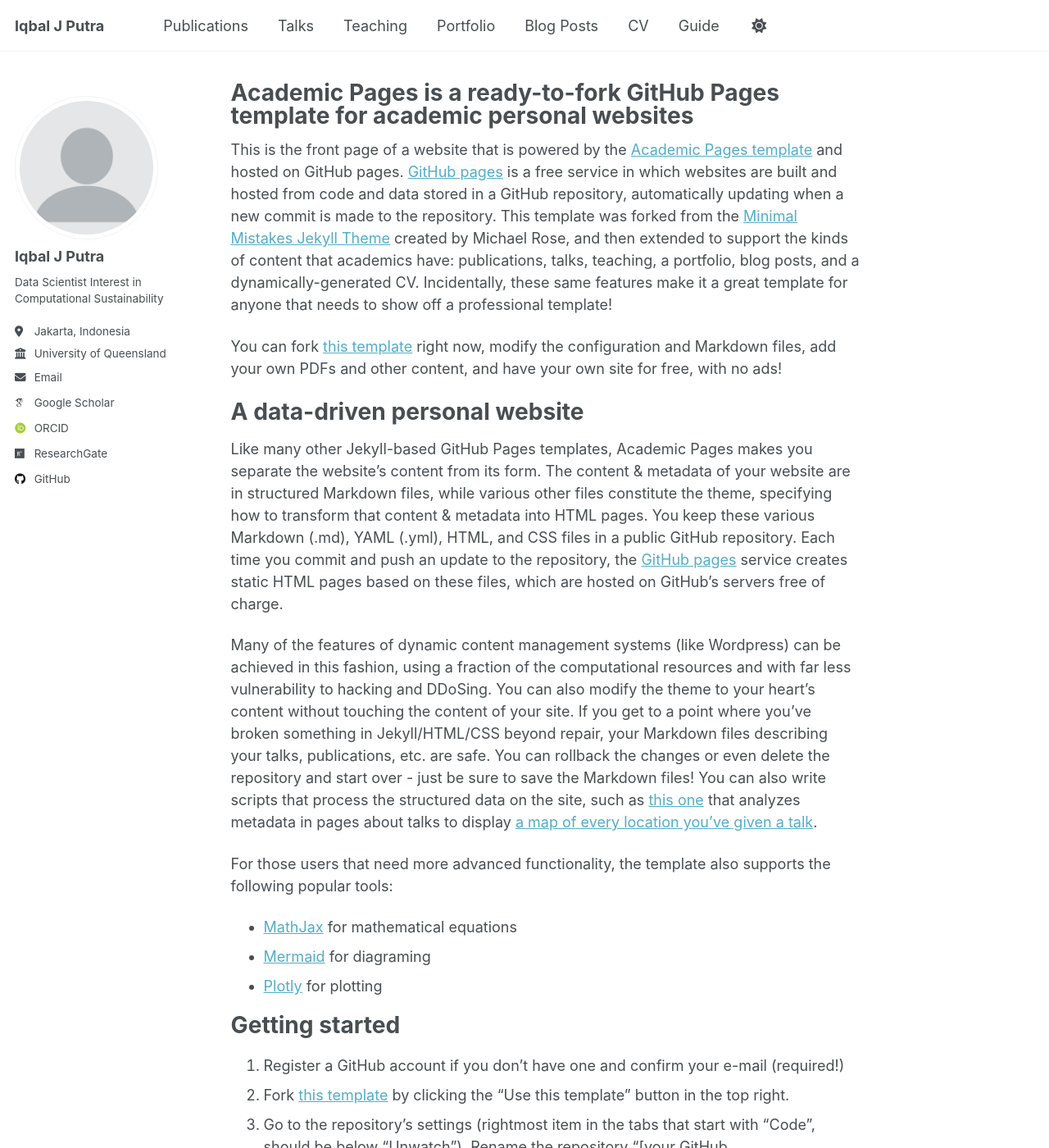
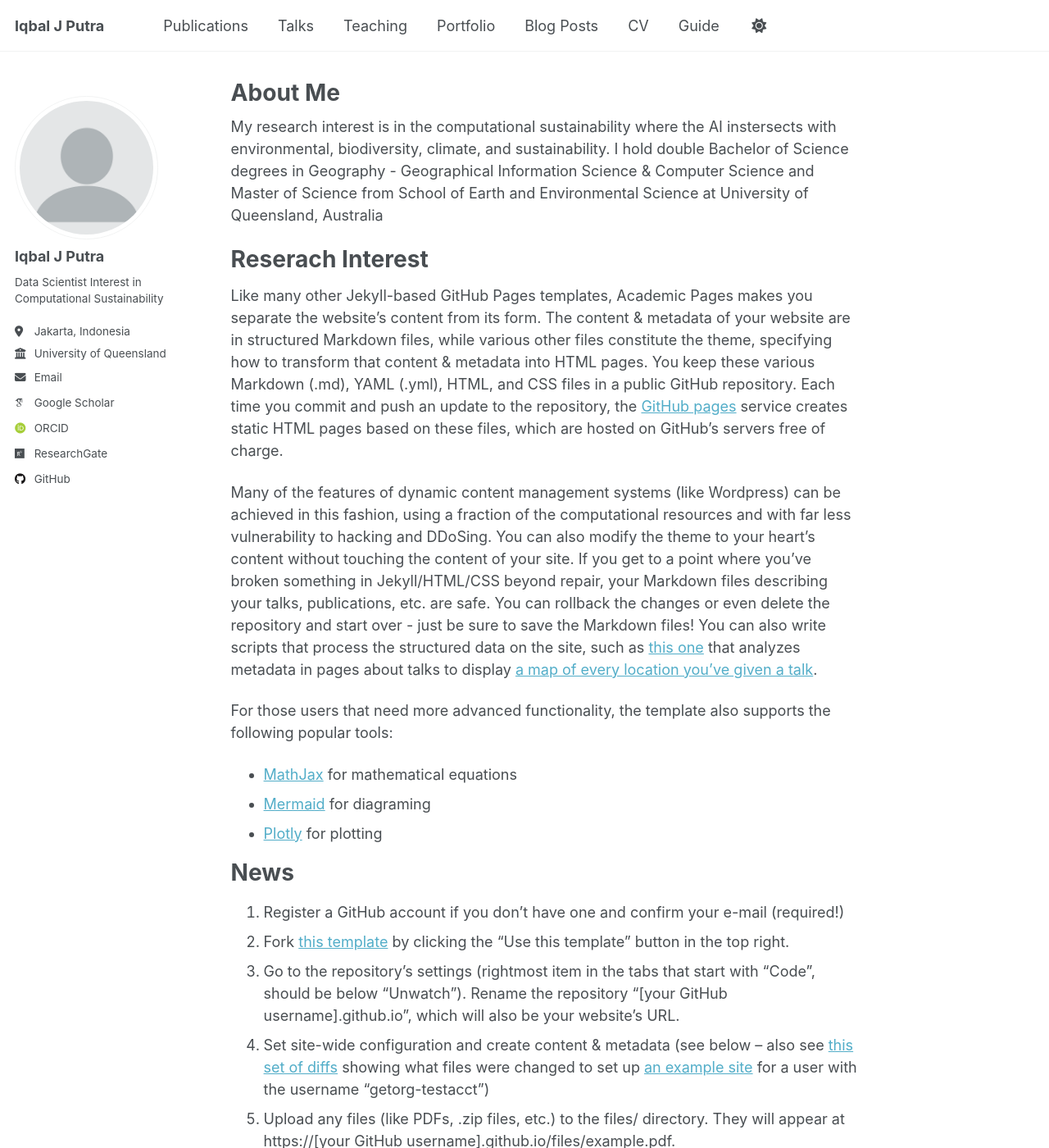
Before and after one commit to iqbal1201/iqbal1201.github.io, a Jekyll site: the page built from _pages/about.md, in a window 1280 px wide and 1400 px high. Shown: the whole window at 82% size. Built offline with Jekyll 4.4.1, drawn with Linux system fonts in a browser that asks for light colours; some web fonts are replaced; a script that is not in the unit is left out.

Commit message:
Edit profile content

```diff
--- a/_pages/about.md
+++ b/_pages/about.md
@@ -1,17 +1,16 @@
 ---
 permalink: /
-title: "Academic Pages is a ready-to-fork GitHub Pages template for academic personal websites"
+title: "About Me"
 author_profile: true
 redirect_from:
   - /about/
   - /about.html
 ---
 
-This is the front page of a website that is powered by the [Academic Pages template](https://github.com/academicpages/academicpages.github.io) and hosted on GitHub pages. [GitHub pages](https://pages.github.com) is a free service in which websites are built and hosted from code and data stored in a GitHub repository, automatically updating when a new commit is made to the repository. This template was forked from the [Minimal Mistakes Jekyll Theme](https://mmistakes.github.io/minimal-mistakes/) created by Michael Rose, and then extended to support the kinds of content that academics have: publications, talks, teaching, a portfolio, blog posts, and a dynamically-generated CV. Incidentally, these same features make it a great template for anyone that needs to show off a professional template!
+My research interest is in the computational sustainability where the AI instersects with environmental, biodiversity, climate, and sustainability. I hold double Bachelor of Science degrees in Geography - Geographical Information Science & Computer Science and Master of Science from School of Earth and Environmental Science at University of Queensland, Australia
 
- You can fork [this template](https://github.com/academicpages/academicpages.github.io) right now, modify the configuration and Markdown files, add your own PDFs and other content, and have your own site for free, with no ads!
 
-A data-driven personal website
+Reserach Interest
 ======
 Like many other Jekyll-based GitHub Pages templates, Academic Pages makes you separate the website's content from its form. The content & metadata of your website are in structured Markdown files, while various other files constitute the theme, specifying how to transform that content & metadata into HTML pages. You keep these various Markdown (.md), YAML (.yml), HTML, and CSS files in a public GitHub repository. Each time you commit and push an update to the repository, the [GitHub pages](https://pages.github.com/) service creates static HTML pages based on these files, which are hosted on GitHub's servers free of charge.
 
@@ -22,7 +21,7 @@ For those users that need more advanced functionality, the template also support
 - [Mermaid](https://mermaid.js.org/) for diagraming
 - [Plotly](https://plotly.com/javascript/) for plotting
 
-Getting started
+News
 ======
 1. Register a GitHub account if you don't have one and confirm your e-mail (required!)
 1. Fork [this template](https://github.com/academicpages/academicpages.github.io) by clicking the "Use this template" button in the top right.
```
